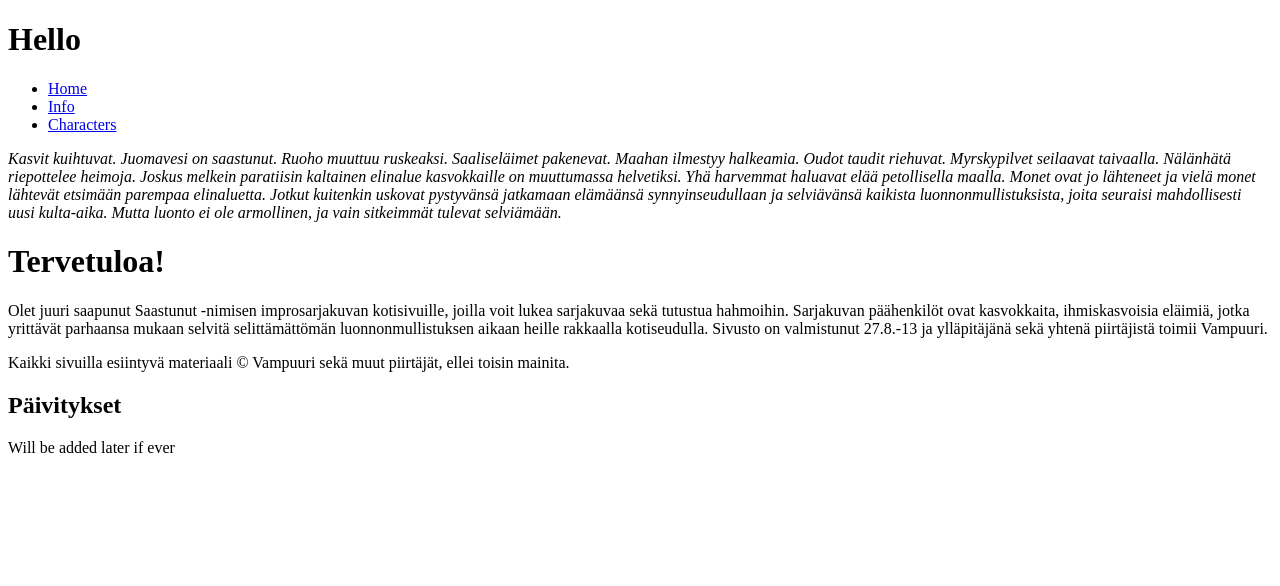
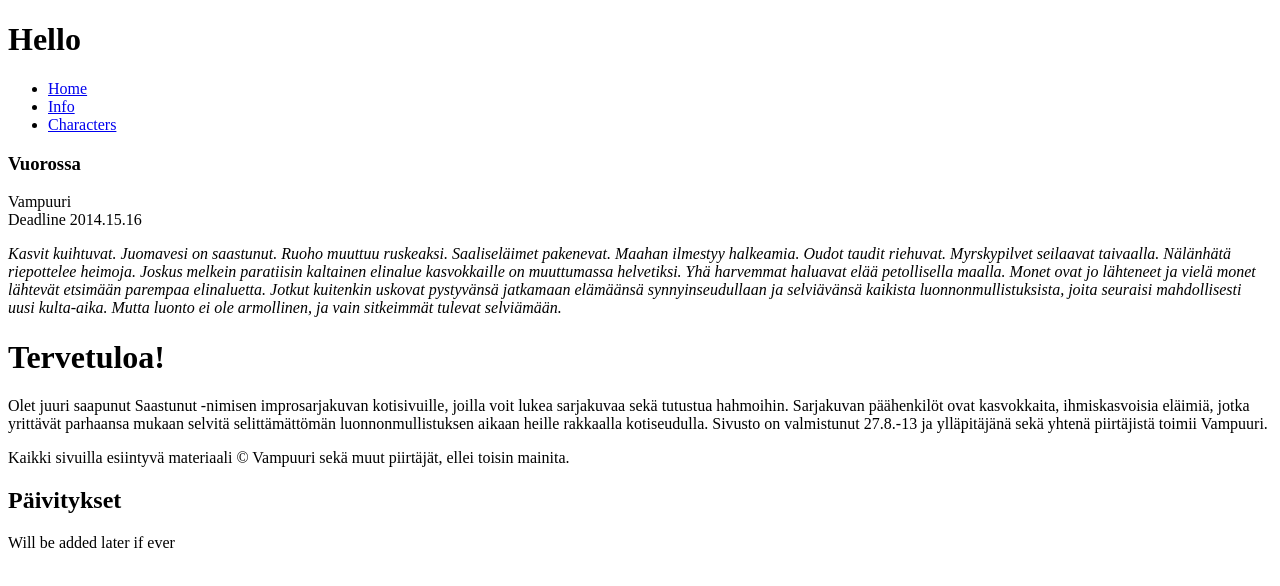
Before and after one commit to Vampuuri/Saastunut-comic, an Angular app in the folder frontend/: page / in a window 1280 px wide. Shown: the top 586 px of the page. Built offline with nearby package versions, Linux system fonts and the light colour scheme.

Commit message:
Add ActiveTurnComponent with initial code

```diff
--- /dev/null
+++ b/frontend/src/app/active-turn/active-turn.component.html
@@ -0,0 +1,4 @@
+<h3>Vuorossa</h3>
+<p>{{turn.artist}}
+    <br/>Deadline {{turn.date}}
+</p>
--- /dev/null
+++ b/frontend/src/app/active-turn/active-turn.component.ts
@@ -0,0 +1,16 @@
+import { Component, OnInit } from '@angular/core';
+
+@Component({
+  selector: 'app-active-turn',
+  templateUrl: './active-turn.component.html',
+  styleUrls: ['./active-turn.component.css']
+})
+export class ActiveTurnComponent implements OnInit {
+  turn = {artist: 'Vampuuri', date: '2014.15.16'}
+
+  constructor() { }
+
+  ngOnInit(): void {
+  }
+
+}
--- a/frontend/src/app/app.component.ts
+++ b/frontend/src/app/app.component.ts
@@ -9,6 +9,7 @@ import { Component } from '@angular/core';
       <li><a routerLink="/info">Info</a></li>
       <li><a routerLink="/characters">Characters</a></li>
     </ul>
+    <app-active-turn></app-active-turn>
     <div>
       <router-outlet></router-outlet>
     </div>
--- a/frontend/src/app/app.module.ts
+++ b/frontend/src/app/app.module.ts
@@ -9,13 +9,15 @@ import { CharactersComponent } from './characters/characters.component';
 
 import { HomepageRoutingModule } from './homepage-routing.module';
 import { DataService } from './data.service';
+import { ActiveTurnComponent } from './active-turn/active-turn.component';
 
 @NgModule({
   declarations: [
     AppComponent,
     FrontpageComponent,
     InfoComponent,
-    CharactersComponent
+    CharactersComponent,
+    ActiveTurnComponent
   ],
   imports: [
     BrowserModule,
```
Also changed, not shown: frontend/src/app/active-turn/active-turn.component.css (added).
